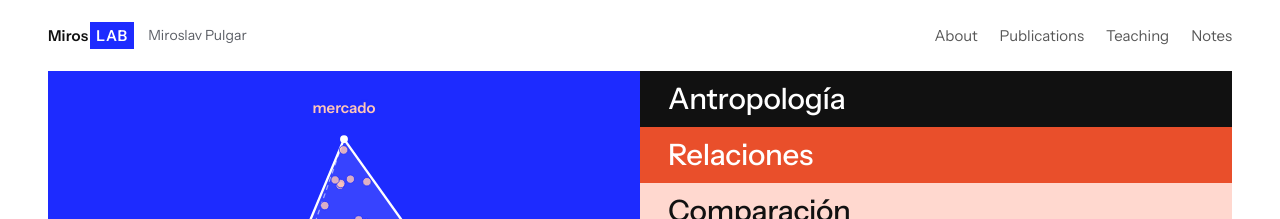
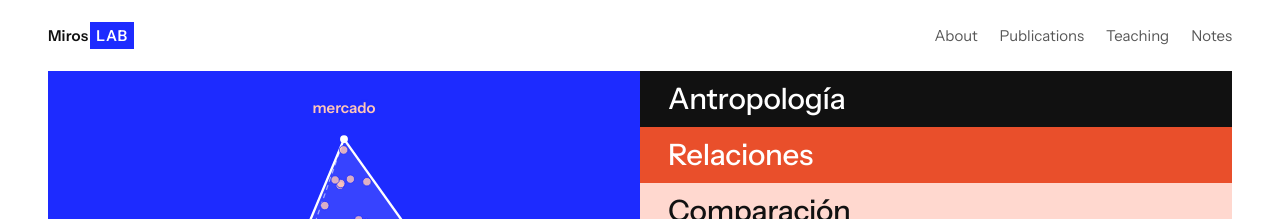
Before and after one commit to miropulgar/miropulgar.github.io, a Jekyll site: the page built from index.markdown, in a window 1280 px wide. Shown: the top 219 px of the page. Built offline with Jekyll 4.4.1, drawn with Linux system fonts in a browser that asks for light colours.

Commit message:
Update header.html

```diff
--- a/_includes/header.html
+++ b/_includes/header.html
@@ -1,7 +1,6 @@
 <header class="site-header">
   <a class="marca" href="{{ '/' | relative_url }}">
     <span class="sello"><span>Miros</span><b>LAB</b></span>
-    <span class="quien">Miroslav Pulgar</span>
   </a>
   <nav>
     {%- assign nav = "About:/About/,Publications:/publications/,Teaching:/teaching/,Notes:/notes/" | split: "," -%}
```
